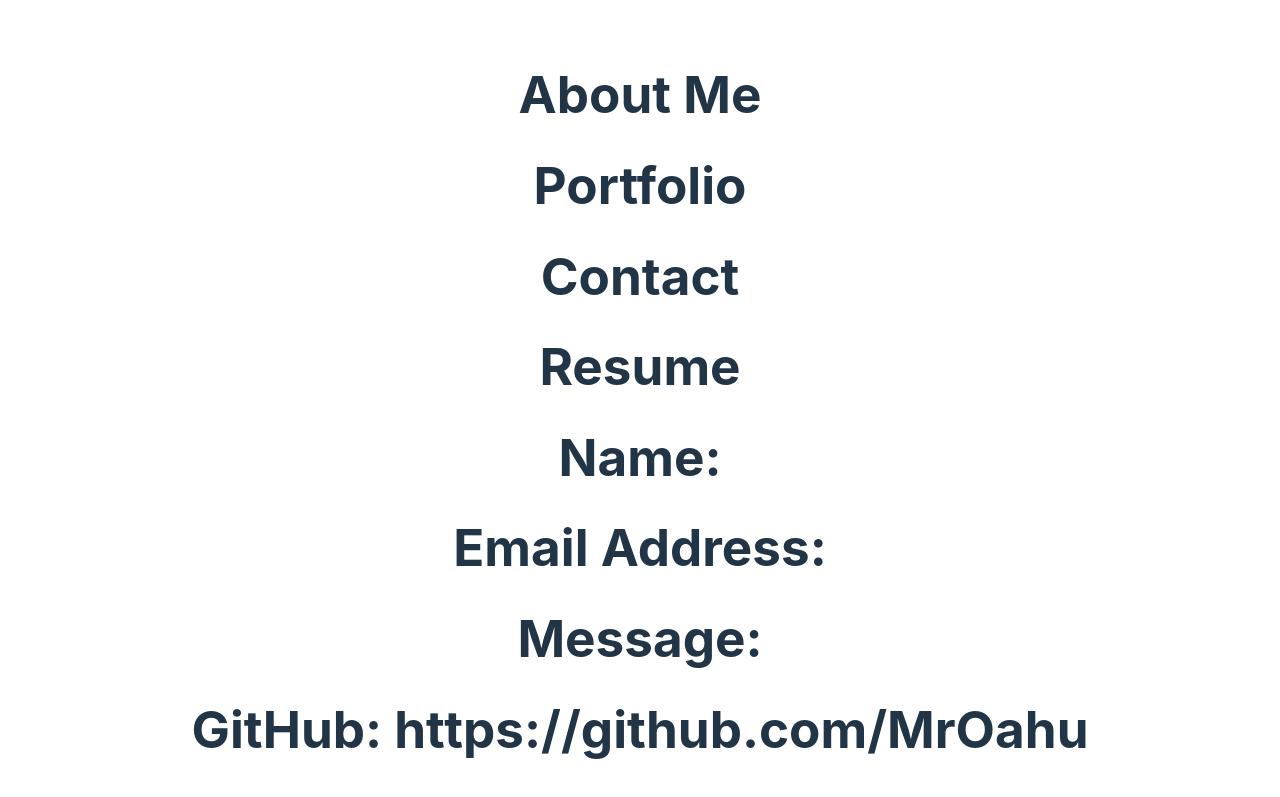
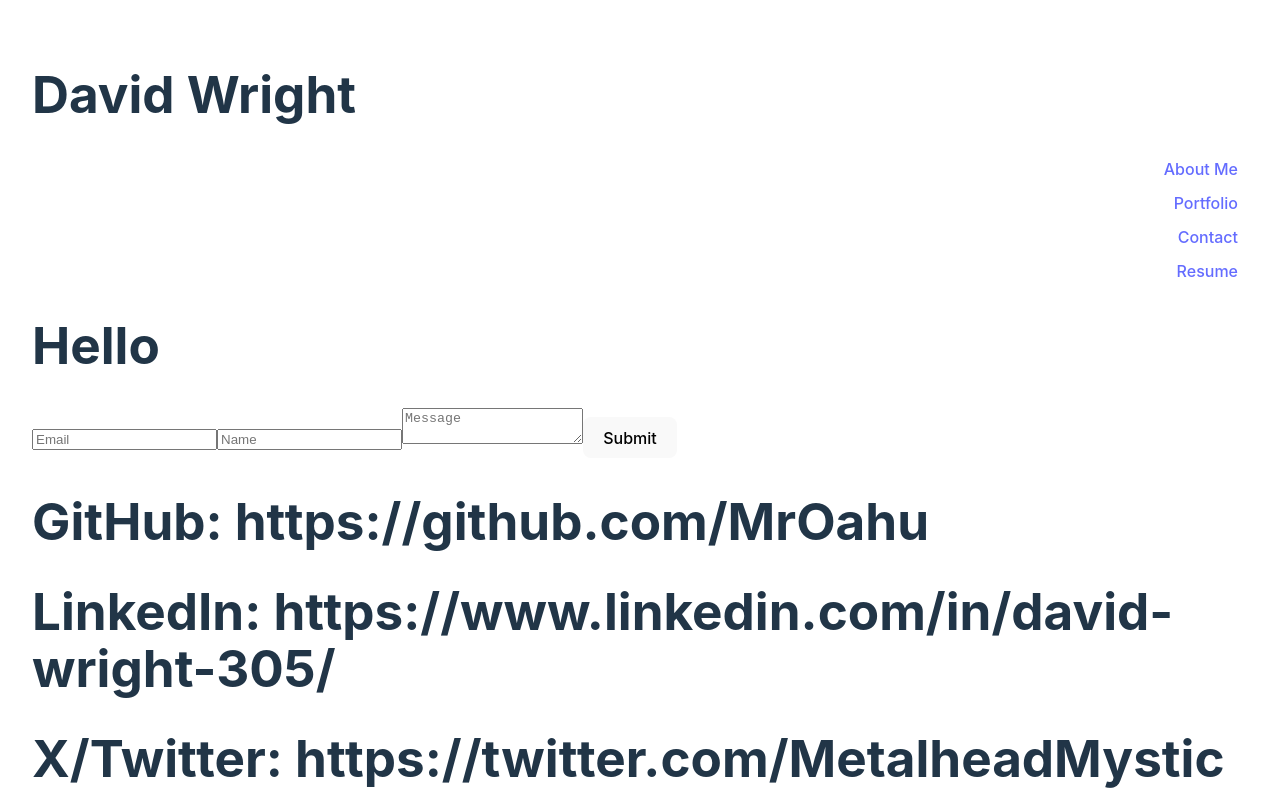
Before and after one commit to MrOahu/David-Wright-React-Portfolio, a React (Vite) app: page /contact in a window 1280 px wide. Shown: the top 797 px of the page. Built offline with nearby package versions, Linux system fonts and the light colour scheme.

Commit message:
added basic form for contact

```diff
--- a/src/App.css
+++ b/src/App.css
@@ -1,8 +1,8 @@
 #root {
-  max-width: 1280px;
+
   margin: 0 auto;
   padding: 2rem;
-  text-align: center;
+
 }
 
 .about{
@@ -12,3 +12,15 @@
 .resumelist {
   list-style-type: none;
 }
+
+.nav-list {
+  list-style-type: none;
+
+}
+
+.nav-list li{
+  display: flex;
+  flex-direction: row;
+  justify-content: flex-end;
+  margin: 10px;
+}
--- a/src/App.jsx
+++ b/src/App.jsx
@@ -1,6 +1,6 @@
 
 import './App.css'
-import {Outlet} from "react-router-dom"
+import {Outlet} from 'react-router-dom'
 
 import Header from './components/Header'
 import Footer from './components/Footer'
--- a/src/components/About.jsx
+++ b/src/components/About.jsx
@@ -1,5 +1,3 @@
-
-
 function About(){
     return(
         <div>
--- a/src/components/Contact.jsx
+++ b/src/components/Contact.jsx
@@ -1,16 +1,92 @@
-function Contact(){
-    return(
-
-        <div>
-
-        <h1>Name:</h1>
-        <h1>Email Address:</h1>
-        <h1>Message:</h1>
-
-        </div>
-
-    )
+import { useState } from 'react';
+//import './style.css';
 
 
+
+function Contact() {
+  // Create state variables for the fields in the form
+  // We are also setting their initial values to an empty string
+  const [email, setEmail] = useState('');
+  const [userName, setUserName] = useState('');
+  const [message, setMessage] = useState('');
+  const [errorMessage, setErrorMessage] = useState('');
+
+
+  const handleInputChange = (e) => {
+    // Getting the value and name of the input which triggered the change
+    const { target } = e;
+    const inputType = target.name;
+    const inputValue = target.value;
+
+    // Based on the input type, we set the state of either email, username, and password
+    if (inputType === 'email') {
+      setEmail(inputValue);
+    } else if (inputType === 'userName') {
+      setUserName(inputValue);
+    } else {
+      setMessage(inputValue);
+    }
+  };
+
+  const handleFormSubmit = (e) => {
+    // Preventing the default behavior of the form submit (which is to refresh the page)
+    e.preventDefault();
+
+    // First we check to see if the email is not valid or if the userName is empty. If so we set an error message to be displayed on the page.
+//    if (!validateEmail(email) || !userName) {
+//       setErrorMessage('Email or username is invalid');
+//       // We want to exit out of this code block if something is wrong so that the user can correct it
+//       return;
+//       // Then we check to see if the password is not valid. If so, we set an error message regarding the password.
+//     }
+//     if (!checkPassword(password)) {
+//       setErrorMessage(
+//         `Choose a more secure password for the account: ${userName}`
+//       );
+//       return;
+//     }
+    alert(`Hello ${userName}`);
+
+    // If everything goes according to plan, we want to clear out the input after a successful registration.
+    setUserName('');
+    setMessage('');
+    setEmail('');
+  };
+
+  return (
+    <div className="container text-center">
+      <h1>Hello {userName}</h1>
+      <form className="form" onSubmit={handleFormSubmit}>
+        <input
+          value={email}
+          name="email"
+          onChange={handleInputChange}
+          type="email"
+          placeholder="Email"
+        />
+        <input
+          value={userName}
+          name="userName"
+          onChange={handleInputChange}
+          type="text"
+          placeholder="Name"
+        />
+        <textarea
+          value={message}
+          name="messsage"
+          onChange={handleInputChange}
+          type="message"
+          placeholder="Message"
+        />
+        <button type="submit">Submit</button>
+      </form>
+      {errorMessage && (
+        <div>
+          <p className="error-text">{errorMessage}</p>
+        </div>
+      )}
+    </div>
+  );
 }
-export default Contact
+
+export default Contact;
--- a/src/components/Header.jsx
+++ b/src/components/Header.jsx
@@ -1,10 +1,10 @@
+import Nav from './Nav.jsx'
+
 function Header(){
     return(
-        <div>
-            <h1>About Me</h1>
-            <h1>Portfolio</h1>
-            <h1>Contact</h1>
-            <h1>Resume</h1>
+         <div>
+            <h1>David Wright</h1>
+          <Nav />
         </div>
     )
 }
--- a/src/components/Nav.jsx
+++ b/src/components/Nav.jsx
@@ -2,7 +2,7 @@
 function Nav(){
     return(
         <div>
-            <ul>
+            <ul className="nav-list">
 
                 <li>
                     <Link to="/">About Me</Link>
```
